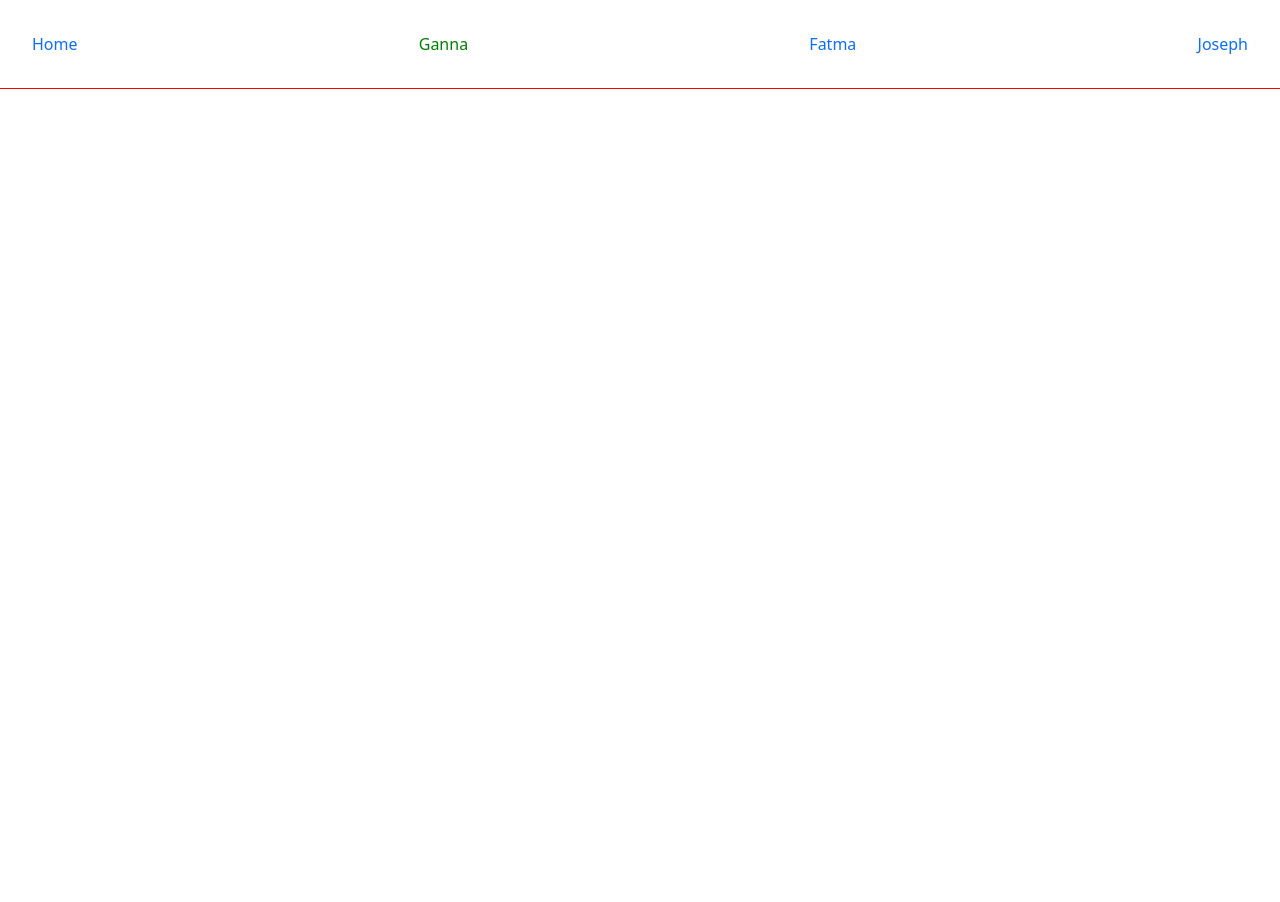
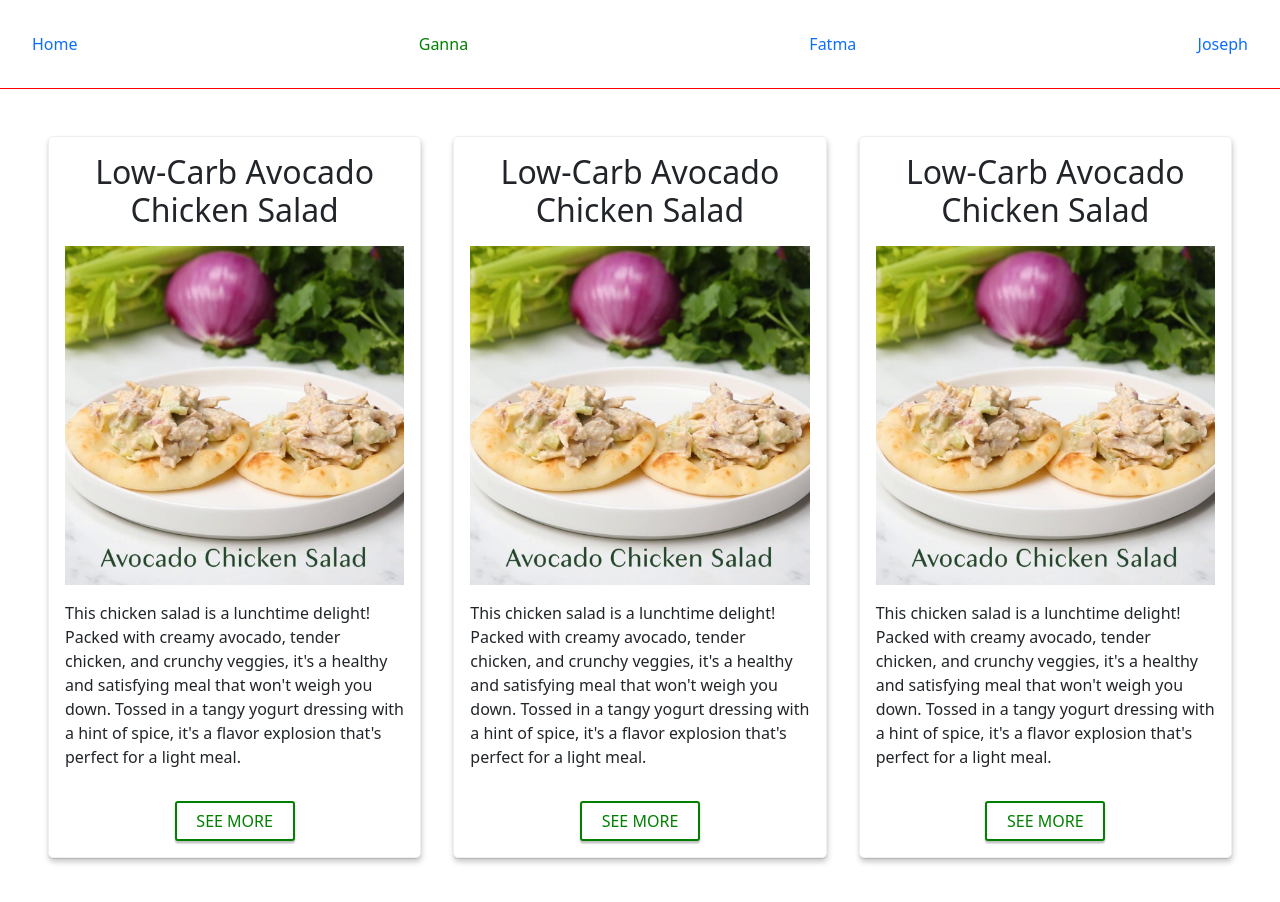
Before and after one commit to GannaKov/wbs-project-team-cb, a plain HTML site: page ganna.html in a window 1280 px wide. Before the commit the page ends 800 px from the top, so only its background shows below. Drawn offline with nearby package versions, Linux system fonts and the light colour scheme.

Commit message:
seeMoreBtn

```diff
--- a/ganna.css
+++ b/ganna.css
@@ -0,0 +1,57 @@
+img {
+  display: block;
+  max-width: 100%;
+  height: auto;
+}
+.wbsRecipes-section {
+  padding: 3rem;
+}
+.wbsRecipes-wrp {
+  max-width: 1200px;
+  margin: 0 auto;
+  /* display: flex;
+  justify-content: center; */
+}
+.wbsRecipes-list {
+  display: flex;
+  gap: 2rem;
+}
+.wbsRecipes-item {
+  padding: 1rem;
+  /* width: 400px; */
+  display: flex;
+  flex-basis: calc((100% - 2 * 2rem) / 3);
+  flex-direction: column;
+  align-items: center;
+  border: 1px solid #eee;
+  border-radius: 5px;
+  box-shadow: 0px 1px 1px rgba(0, 0, 0, 0.12), 0px 4px 4px rgba(0, 0, 0, 0.06),
+    1px 4px 6px rgba(0, 0, 0, 0.16);
+}
+.wbsRecipe-title {
+  margin-bottom: 1rem;
+  text-align: center;
+}
+.wbsRecipe-img {
+  margin-bottom: 1rem;
+  width: 400px;
+}
+.wbsRecipe-description {
+  margin-bottom: 2rem;
+}
+.wbsRecipe-button {
+  border: 2px solid green;
+  border-radius: 3px;
+  color: green;
+  background-color: white;
+  outline: transparent;
+  width: 120px;
+  height: 40px;
+  box-shadow: 0 2px 2px 0 rgba(0, 0, 0, 0.12), 0 1px 2px 0 rgba(0, 0, 0, 0.08),
+    0 3px 1px 0 rgba(0, 0, 0, 0.1);
+}
+.wbsRecipe-button:hover,
+.wbsRecipe-button:focus {
+  background-color: green;
+  color: white;
+}
--- a/ganna.html
+++ b/ganna.html
@@ -12,11 +12,13 @@
     />
     <link rel="stylesheet" href="reset.css" />
     <link rel="stylesheet" href="index.css" />
+    <link rel="stylesheet" href="./ganna.css" />
     <script
       src="https://cdn.jsdelivr.net/npm/bootstrap@5.0.2/dist/js/bootstrap.bundle.min.js"
       integrity="sha384-MrcW6ZMFYlzcLA8Nl+NtUVF0sA7MsXsP1UyJoMp4YLEuNSfAP+JcXn/tWtIaxVXM"
       crossorigin="anonymous"
     ></script>
+    <script type="module" src="./ganna.js"></script>
   </head>
   <body>
     <nav class="wbsNav">
@@ -41,5 +43,82 @@
         </li>
       </ul>
     </nav>
+    <main>
+      <section class="wbsRecipes-section">
+        <div class="wbsRecipes-wrp">
+          <ul class="wbsRecipes-list">
+            <li class="wbsRecipes-item">
+              <h2 class="wbsRecipe-title">Low-Carb Avocado Chicken Salad</h2>
+              <img
+                class="wbsRecipe-img"
+                src="./Images/ganna/Av-chicken-Salad.jpg"
+                alt="Low-Carb Avocado Chicken Salad"
+              />
+              <p class="wbsRecipe-description">
+                This chicken salad is a lunchtime delight! Packed with creamy
+                avocado, tender chicken, and crunchy veggies, it's a healthy and
+                satisfying meal that won't weigh you down. Tossed in a tangy
+                yogurt dressing with a hint of spice, it's a flavor explosion
+                that's perfect for a light meal.
+              </p>
+              <button
+                class="wbsRecipe-button"
+                data-id="1"
+                role="See more"
+                type="button"
+              >
+                SEE MORE
+              </button>
+            </li>
+            <li class="wbsRecipes-item">
+              <h2 class="wbsRecipe-title">Low-Carb Avocado Chicken Salad</h2>
+              <img
+                class="wbsRecipe-img"
+                src="./Images/ganna/Av-chicken-Salad.jpg"
+                alt="Low-Carb Avocado Chicken Salad"
+              />
+              <p class="wbsRecipe-description">
+                This chicken salad is a lunchtime delight! Packed with creamy
+                avocado, tender chicken, and crunchy veggies, it's a healthy and
+                satisfying meal that won't weigh you down. Tossed in a tangy
+                yogurt dressing with a hint of spice, it's a flavor explosion
+                that's perfect for a light meal.
+              </p>
+              <button
+                class="wbsRecipe-button"
+                data-id="2"
+                role="See more"
+                type="button"
+              >
+                SEE MORE
+              </button>
+            </li>
+            <li class="wbsRecipes-item">
+              <h2 class="wbsRecipe-title">Low-Carb Avocado Chicken Salad</h2>
+              <img
+                class="wbsRecipe-img"
+                src="./Images/ganna/Av-chicken-Salad.jpg"
+                alt="Low-Carb Avocado Chicken Salad"
+              />
+              <p class="wbsRecipe-description">
+                This chicken salad is a lunchtime delight! Packed with creamy
+                avocado, tender chicken, and crunchy veggies, it's a healthy and
+                satisfying meal that won't weigh you down. Tossed in a tangy
+                yogurt dressing with a hint of spice, it's a flavor explosion
+                that's perfect for a light meal.
+              </p>
+              <button
+                class="wbsRecipe-button"
+                data-id="3"
+                role="See more"
+                type="button"
+              >
+                SEE MORE
+              </button>
+            </li>
+          </ul>
+        </div>
+      </section>
+    </main>
   </body>
 </html>
--- /dev/null
+++ b/ganna.js
@@ -0,0 +1,4 @@
+import { ref } from "./js/ref.js";
+import { seeMoreControl } from "./js/seeMoreBtn.js";
+
+seeMoreControl();
--- /dev/null
+++ b/js/ref.js
@@ -0,0 +1,4 @@
+export const ref = {
+  recipesList: document.querySelector(".wbsRecipes-list"),
+  btnSeeMore: document.querySelector(".wbsRecipe-button"),
+};
--- /dev/null
+++ b/js/seeMoreBtn.js
@@ -0,0 +1,12 @@
+import { ref } from "./ref.js";
+
+export function seeMoreControl() {
+  ref.recipesList.addEventListener("click", onBtnClick);
+}
+function onBtnClick(e) {
+  e.preventDefault();
+  console.log(e);
+  if (e.target.className === "wbsRecipe-button") {
+    window.location.href = `./recipe.html?recipe=${e.target.dataset.id}`;
+  }
+}
```
Also changed, not shown: recipe.html (added, +11 -0 lines), Images/ganna/Av-chicken-Salad.jpg (added).
